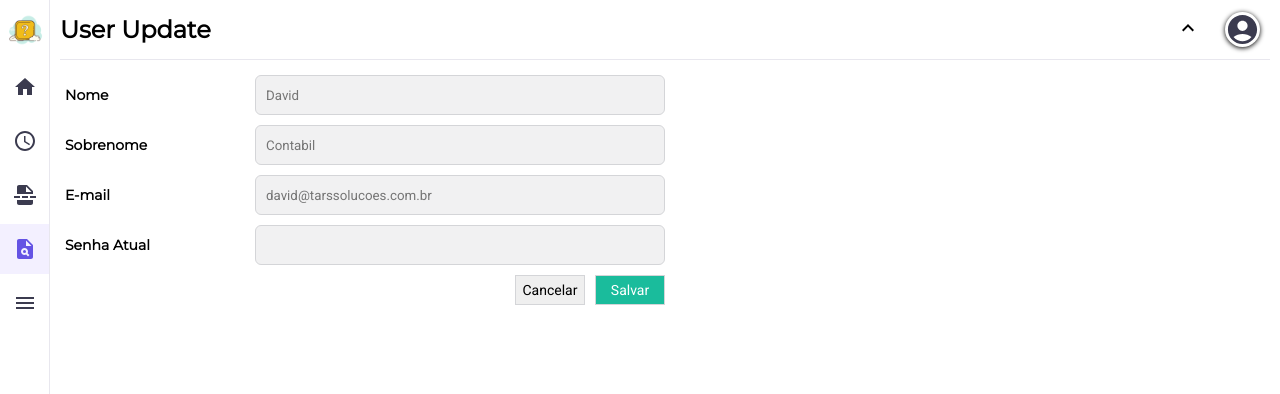
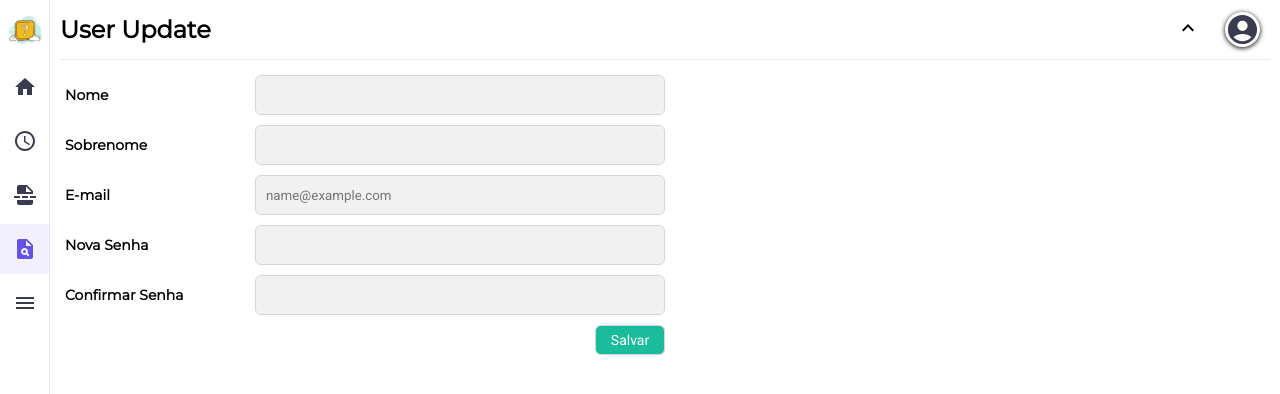
Before and after one commit to GeisielMelo/video-creator-robot, a React (Vite) app in the folder frontend/: page /user-update in a window 1280 px wide. Shown: the top 394 px of the page. Built offline with nearby package versions, Linux system fonts and the light colour scheme; no server answers; sample sign-in values are in the browser's storage.

Commit message:
feat: Removed static information and implemented user update functionality.

```diff
--- a/frontend/src/components/Profile.jsx
+++ b/frontend/src/components/Profile.jsx
@@ -1,5 +1,6 @@
 import React, { useState, useRef, useEffect, useContext } from "react";
 import { AuthContext } from "../context/AuthContext";
+import { fetchUserData } from "../services/api";
 import styled from "styled-components";
 import AccountCircleIcon from "@mui/icons-material/AccountCircle";
 
@@ -92,7 +93,8 @@ const Option = styled.p`
 const Profile = () => {
   const [menuOpen, setMenuOpen] = useState(false);
   const menuRef = useRef();
-  const { logout } = useContext(AuthContext);
+  const { user, logout } = useContext(AuthContext);
+  const [userInfo, setUserInfo] = useState(null);
 
   useEffect(() => {
     const handleClickOutside = (e) => {
@@ -108,6 +110,20 @@ const Profile = () => {
     };
   }, []);
 
+  useEffect(() => {
+    if (!userInfo) {
+      const fetchData = async () => {
+        try {
+          const response = await fetchUserData(user.id);
+          setUserInfo(response.data);
+        } catch (error) {
+          console.error("Cannot reach the server.");
+        }
+      };
+      fetchData();
+    }
+  }, [userInfo]);
+
   return (
     <>
       <User>
@@ -120,8 +136,8 @@ const Profile = () => {
 
       {menuOpen && (
         <Menu ref={menuRef}>
-          <Name>"User"</Name>
-          <Email>Email</Email>
+          <Name>{userInfo ? `${userInfo.name} ${userInfo.lastName}` : "undefined"}</Name>
+          <Email>{userInfo ? userInfo.email : "undefined@email.com"}</Email>
           <Line />
           <Option onClick={(e) => logout()}>Logout</Option>
         </Menu>
--- a/frontend/src/pages/navigation/UserUpdate.jsx
+++ b/frontend/src/pages/navigation/UserUpdate.jsx
@@ -1,4 +1,6 @@
-import React, { useState } from "react";
+import React, { useState, useContext } from "react";
+import { AuthContext } from "../../context/AuthContext";
+import { updateUserData } from "../../services/api";
 import styled from "styled-components";
 
 const Container = styled.div`
@@ -53,22 +55,36 @@ const Container = styled.div`
       border: 1px solid rgba(212, 213, 216, 255);
       font-family: ${(props) => props.theme.font.family.two};
       font-size: ${(props) => props.theme.font.size.sm};
+      border-radius: 6px;
       cursor: pointer;
     }
   }
 `;
 
 const AtualizarUsuario = () => {
-  const testVariables = {
-    name: "David",
-    lastName: "Contabil",
-    email: "david@tarssolucoes.com.br",
-  };
-
+  const { user, logout } = useContext(AuthContext);
   const [name, setName] = useState("");
   const [lastName, setLastName] = useState("");
   const [email, setEmail] = useState("");
-  const [actualPassword, setActualPassword] = useState("");
+  const [password, setPassword] = useState("");
+  const [confirmPassword, setConfirmPassword] = useState("");
+
+  const handleSubmit = async () => {
+    if (!name || !lastName || !password) {
+      return alert("Please fill all fields.");
+    }
+
+    if (password !== confirmPassword) {
+      return alert("Passwords do not match.");
+    }
+
+    try {
+      await updateUserData(user.id, name, lastName, password);
+      logout();
+    } catch (error) {
+      return alert("Cannot reach the server.");
+    }
+  };
 
   return (
     <Container>
@@ -77,7 +93,6 @@ const AtualizarUsuario = () => {
         <input
           type="text"
           value={name}
-          placeholder={testVariables.name}
           onChange={(e) => setName(e.target.value)}
         />
       </span>
@@ -87,7 +102,6 @@ const AtualizarUsuario = () => {
         <input
           type="text"
           value={lastName}
-          placeholder={testVariables.lastName}
           onChange={(e) => setLastName(e.target.value)}
         />
       </span>
@@ -97,23 +111,37 @@ const AtualizarUsuario = () => {
         <input
           type="email"
           value={email}
-          placeholder={testVariables.email}
+          placeholder={user ? user.email : "E-mail"}
           onChange={(e) => setEmail(e.target.value)}
+          disabled={true}
         />
       </span>
 
       <span>
-        <h1>Senha Atual</h1>
+        <h1>Nova Senha</h1>
         <input
           type="password"
-          value={actualPassword}
-          onChange={(e) => setActualPassword(e.target.value)}
+          value={password}
+          onChange={(e) => setPassword(e.target.value)}
+        />
+      </span>
+
+      <span>
+        <h1>Confirmar Senha</h1>
+        <input
+          type="password"
+          value={confirmPassword}
+          onChange={(e) => setConfirmPassword(e.target.value)}
         />
       </span>
 
       <div>
-        <button>Cancelar</button>
-        <button style={{ backgroundColor: "#1abc9c", color: "#fff" }}>Salvar</button>
+        <button
+          style={{ backgroundColor: "#1abc9c", color: "#fff" }}
+          onClick={() => handleSubmit()}
+        >
+          Salvar
+        </button>
       </div>
     </Container>
   );
--- a/frontend/src/services/api.js
+++ b/frontend/src/services/api.js
@@ -9,8 +9,12 @@ export const createUser = async (name, lastName, email, password) => {
   return api.post("/users/", { name, lastName, email, password });
 };
 
-export const fetchUserData = async (email) => {
-  return api.get(`/users/${email}/`);
+export const updateUserData = async (id, name, lastName, password) => {
+  return api.put("/users/", { id, name, lastName, password });
+};
+
+export const fetchUserData = async (id) => {
+  return api.get(`/users/${id}/`);
 };
 
 // Sessions
```
